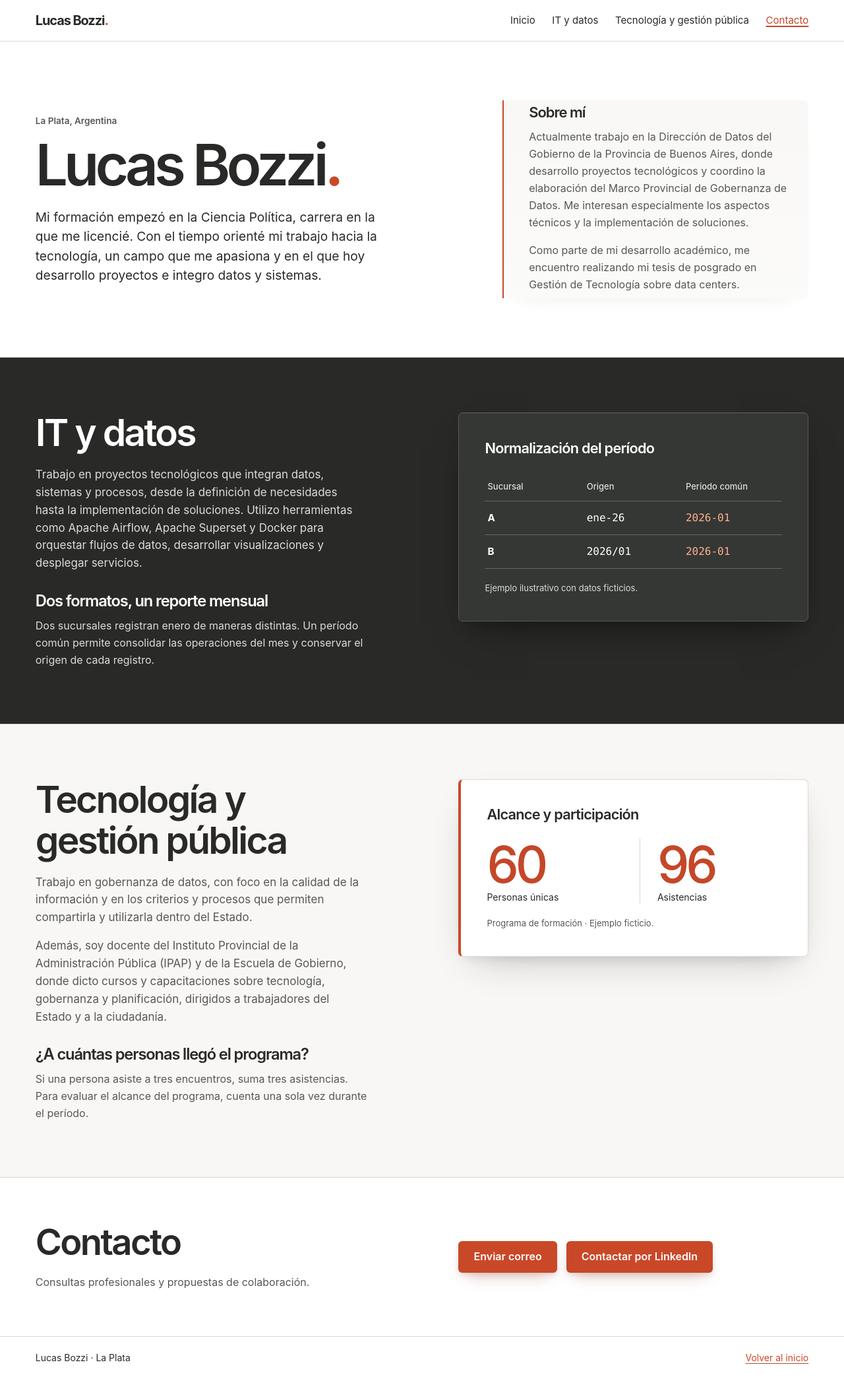
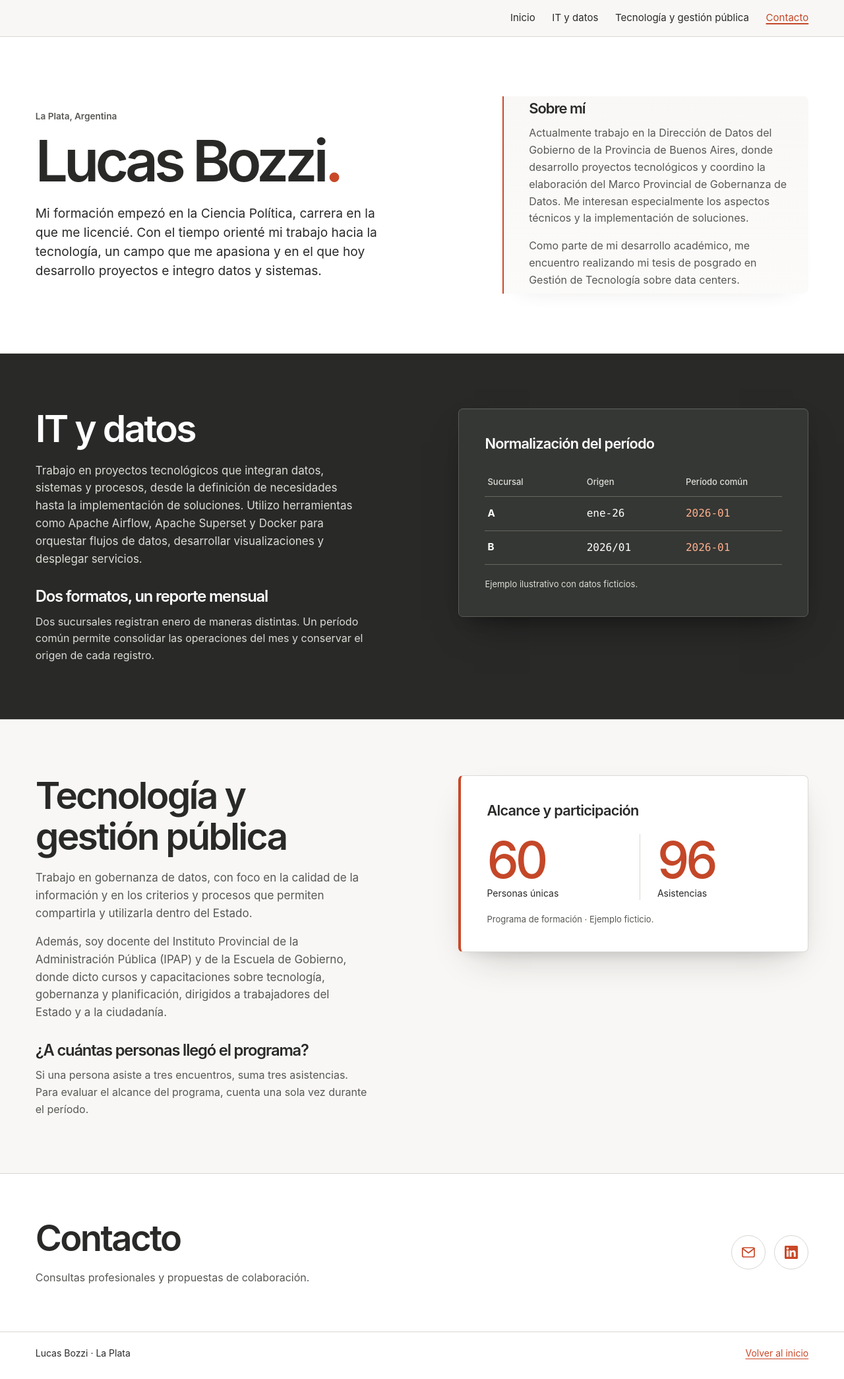
Before and after one commit to lbozzi1/lbozzi1.github.io, a plain HTML site: page index.html in a window 1280 px wide. Shown: the whole page at 66% size. Drawn offline with Linux system fonts and the light colour scheme.

Commit message:
Simplifica cabecera y contacto con iconos accesibles para móvil

```diff
--- a/index.html
+++ b/index.html
@@ -162,7 +162,7 @@ footer { border-top: 1px solid var(--line); font-size: .875rem; }
   td { font-size: .9rem; }
 }
 @media (min-width: 720px) {
-  .bar { display: grid; grid-template-columns: auto minmax(0, 1fr); column-gap: clamp(1.25rem, 3.25vw, 3rem); padding-block: .55rem; }
+  .bar { display: grid; grid-template-columns: minmax(0, 1fr); column-gap: clamp(1.25rem, 3.25vw, 3rem); padding-block: .55rem; }
   nav { justify-content: flex-end; gap: 0 clamp(.7rem, 2vw, 2.25rem); }
   nav a { font-size: .94rem; }
   .exhibit, .sheet { padding: clamp(1.5rem, 3.05vw, 2.5rem); }
@@ -180,15 +180,27 @@ footer { border-top: 1px solid var(--line); font-size: .875rem; }
   html { scroll-behavior: auto; }
   nav a, .button, header { transition: none; }
 }
+/* Cabecera y contacto compactos, con controles táctiles accesibles. */
+header, header.is-scrolled { background: #f8f7f5; }
+.bar { padding-block: .35rem; }
+.contact .wrap { grid-template-columns: minmax(0, 1fr); gap: 1.25rem; }
+.contact-icon { display: inline-flex; align-items: center; justify-content: center; width: 52px; height: 52px; border: 1px solid var(--line); border-radius: 50%; color: var(--accent); background: #fff; transition: background-color .16s ease, border-color .16s ease; }
+.contact-icon:hover { background: var(--pale); border-color: var(--accent); }
+.contact-icon svg { width: 24px; height: 24px; }
+@media (min-width: 720px) {
+  .contact .wrap { grid-template-columns: minmax(0, 1fr) auto; }
+  .contact-action { justify-self: end; }
+}
+@media (prefers-reduced-motion: reduce) { .contact-icon { transition: none; } }
 </style>
 </head><body>
 <a class="skip" href="#contenido">Saltar al contenido</a>
-<header><div class="wrap bar"><a class="brand" href="#portada">Lucas Bozzi<b>.</b></a><nav aria-label="Secciones del portfolio"><a href="#portada">Inicio</a><a href="#it-y-datos">IT y datos</a><a href="#politicas-publicas">Tecnología y gestión pública</a><a href="#contacto">Contacto</a></nav></div></header>
+<header><div class="wrap bar"><nav aria-label="Secciones del portfolio"><a href="#portada">Inicio</a><a href="#it-y-datos">IT y datos</a><a href="#politicas-publicas">Tecnología y gestión pública</a><a href="#contacto">Contacto</a></nav></div></header>
 <main id="contenido" tabindex="-1">
 <section id="portada" class="hero" aria-labelledby="titulo"><div class="wrap section-grid hero-grid"><div><p class="place">La Plata, Argentina</p><h1 id="titulo">Lucas Bozzi<b>.</b></h1><p class="lead">Mi formación empezó en la Ciencia Política, carrera en la que me licencié. Con el tiempo orienté mi trabajo hacia la tecnología, un campo que me apasiona y en el que hoy desarrollo proyectos e integro datos y sistemas.</p></div><div class="bio"><h2>Sobre mí</h2><p>Actualmente trabajo en la Dirección de Datos del Gobierno de la Provincia de Buenos Aires, donde desarrollo proyectos tecnológicos y coordino la elaboración del Marco Provincial de Gobernanza de Datos. Me interesan especialmente los aspectos técnicos y la implementación de soluciones.</p><p>Como parte de mi desarrollo académico, me encuentro realizando mi tesis de posgrado en Gestión de Tecnología sobre data centers.</p></div></div></section>
 <section id="it-y-datos" class="band tech" aria-labelledby="tit-it"><div class="wrap"><div class="section-grid band-grid"><div><h2 id="tit-it">IT y datos</h2><p class="intro">Trabajo en proyectos tecnológicos que integran datos, sistemas y procesos, desde la definición de necesidades hasta la implementación de soluciones. Utilizo herramientas como Apache Airflow, Apache Superset y Docker para orquestar flujos de datos, desarrollar visualizaciones y desplegar servicios.</p><h3>Dos formatos, un reporte mensual</h3><p>Dos sucursales registran enero de maneras distintas. Un período común permite consolidar las operaciones del mes y conservar el origen de cada registro.</p></div><figure class="exhibit"><figcaption>Normalización del período</figcaption><table><thead><tr><th scope="col">Sucursal</th><th scope="col">Origen</th><th scope="col">Período común</th></tr></thead><tbody><tr><th scope="row">A</th><td>ene-26</td><td>2026-01</td></tr><tr><th scope="row">B</th><td>2026/01</td><td>2026-01</td></tr></tbody></table><p class="note">Ejemplo ilustrativo con datos ficticios.</p></figure></div><!-- FUTURO: insertar .project-grid aquí, como hermano de .section-grid, cuando se definan los casos de IT. --></div></section>
 <section id="politicas-publicas" class="band policy" aria-labelledby="tit-pp"><div class="wrap"><div class="section-grid band-grid"><div><h2 id="tit-pp">Tecnología y gestión pública</h2><p class="intro">Trabajo en gobernanza de datos, con foco en la calidad de la información y en los criterios y procesos que permiten compartirla y utilizarla dentro del Estado.</p><p class="intro teaching">Además, soy docente del Instituto Provincial de la Administración Pública (IPAP) y de la Escuela de Gobierno, donde dicto cursos y capacitaciones sobre tecnología, gobernanza y planificación, dirigidos a trabajadores del Estado y a la ciudadanía.</p><h3>¿A cuántas personas llegó el programa?</h3><p>Si una persona asiste a tres encuentros, suma tres asistencias. Para evaluar el alcance del programa, cuenta una sola vez durante el período.</p></div><figure class="sheet"><figcaption>Alcance y participación</figcaption><dl class="metrics"><div><dt>Personas únicas</dt><dd>60</dd></div><div><dt>Asistencias</dt><dd>96</dd></div></dl><p class="note">Programa de formación · Ejemplo ficticio.</p></figure></div><!-- FUTURO: insertar .project-grid aquí, como hermano de .section-grid, cuando se definan los casos de políticas públicas. --></div></section>
-<section id="contacto" class="band contact" aria-labelledby="tit-contacto"><div class="wrap"><div><h2 id="tit-contacto">Contacto</h2><p>Consultas profesionales y propuestas de colaboración.</p></div><div class="contact-action"><a class="button" href="mailto:bozzi74@gmail.com">Enviar correo</a><a class="button" href="https://www.linkedin.com/in/lucasbozzi2/">Contactar por LinkedIn</a></div></div></section>
+<section id="contacto" class="band contact" aria-labelledby="tit-contacto"><div class="wrap"><div><h2 id="tit-contacto">Contacto</h2><p>Consultas profesionales y propuestas de colaboración.</p></div><div class="contact-action" aria-label="Canales de contacto"><a class="contact-icon" href="mailto:bozzi74@gmail.com" aria-label="Enviar correo a bozzi74@gmail.com" title="Enviar correo"><svg viewBox="0 0 24 24" fill="none" stroke="currentColor" stroke-width="1.7" stroke-linecap="round" stroke-linejoin="round" aria-hidden="true" focusable="false"><rect x="3" y="5" width="18" height="14" rx="2"/><path d="m3 6 9 7 9-7"/></svg></a><a class="contact-icon" href="https://www.linkedin.com/in/lucasbozzi2/" aria-label="Perfil de Lucas Bozzi en LinkedIn" title="LinkedIn"><svg viewBox="0 0 24 24" fill="currentColor" aria-hidden="true" focusable="false"><path d="M20.45 2H3.55C2.69 2 2 2.68 2 3.52v16.96c0 .84.69 1.52 1.55 1.52h16.9c.86 0 1.55-.68 1.55-1.52V3.52c0-.84-.69-1.52-1.55-1.52ZM7.93 18.75H4.98V9.2h2.95v9.55ZM6.45 7.9a1.71 1.71 0 1 1 0-3.42 1.71 1.71 0 0 1 0 3.42Zm12.3 10.85H15.8V14.1c0-1.11-.02-2.54-1.55-2.54-1.55 0-1.79 1.21-1.79 2.46v4.73H9.51V9.2h2.83v1.3h.04c.4-.75 1.36-1.55 2.79-1.55 2.99 0 3.58 1.97 3.58 4.53v5.27Z"/></svg></a></div></div></section>
 </main><footer><div class="wrap foot"><span>Lucas Bozzi · La Plata</span><a href="#portada">Volver al inicio</a></div></footer>
 <script>
 const header = document.querySelector('header');
```
